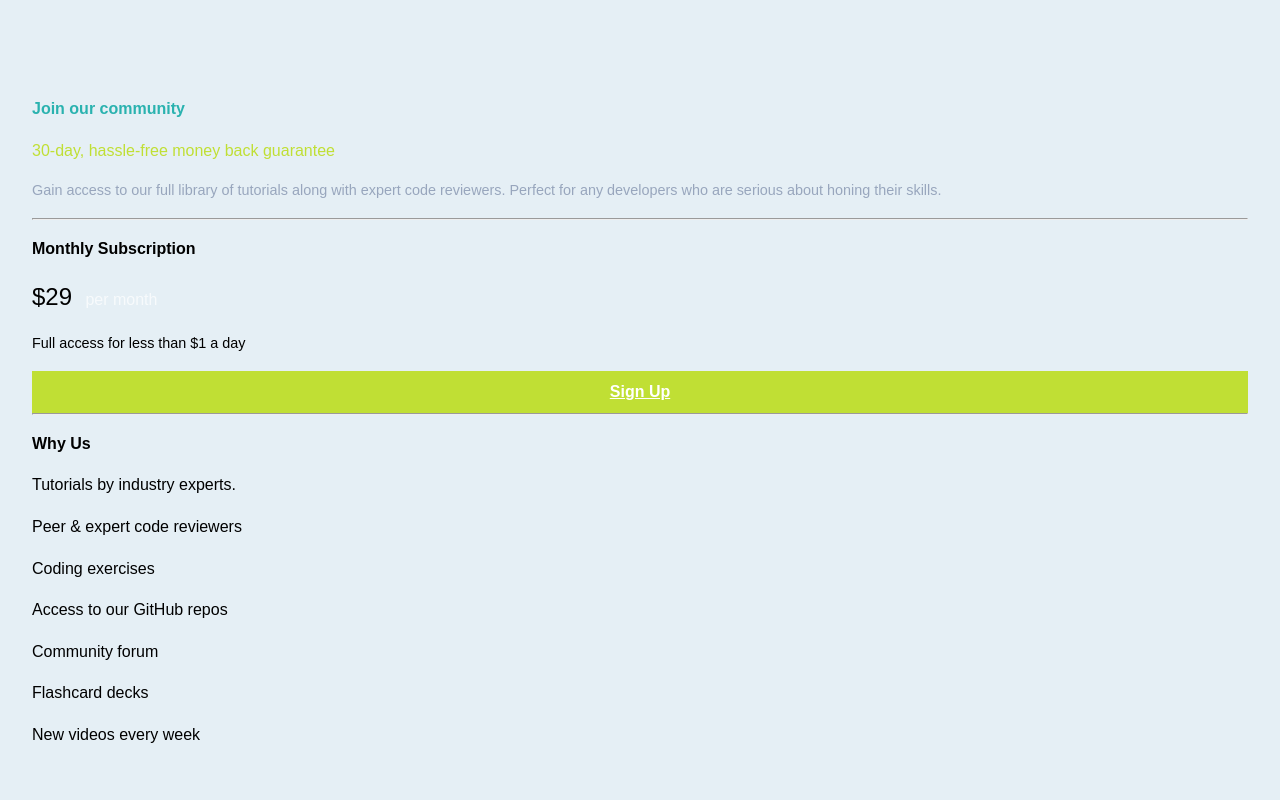
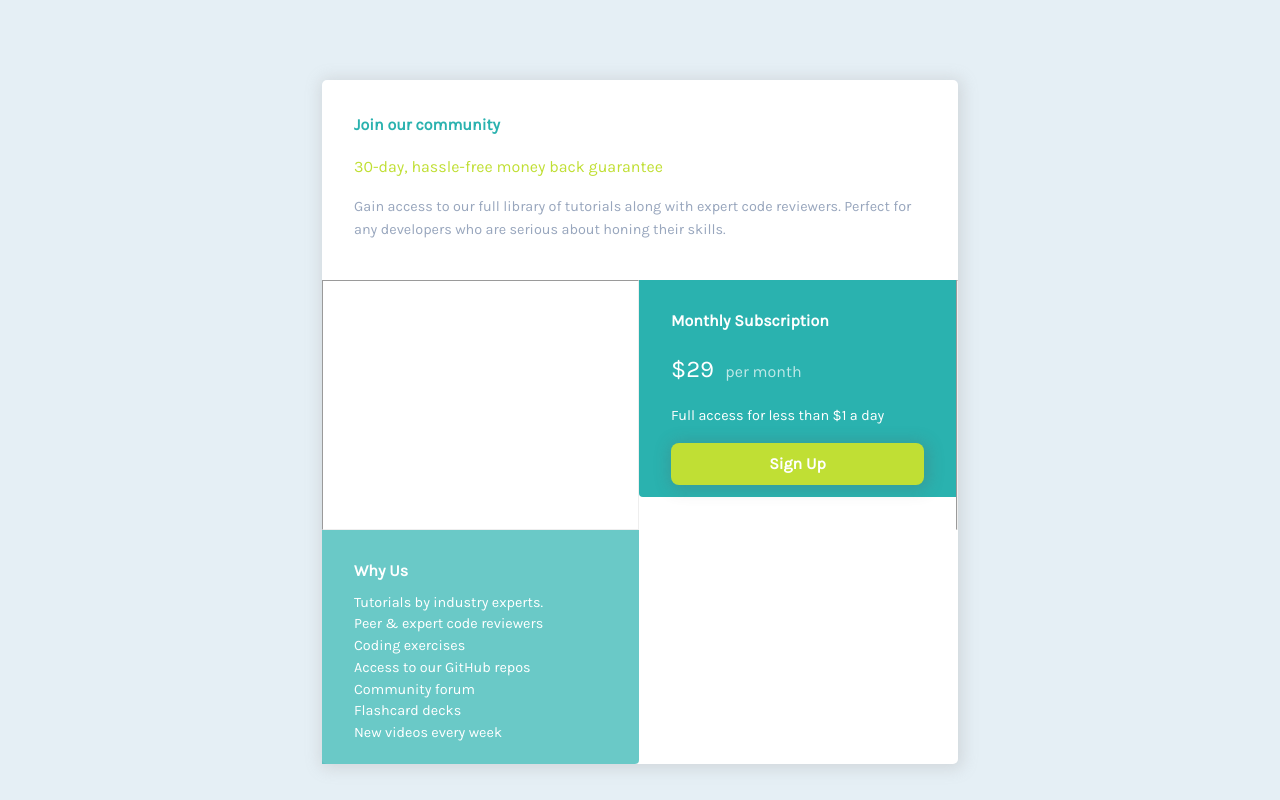
Before and after one commit to Lazxrus/Lazxrus.github.io, a plain HTML site: page index.html in a window 1280 px wide. Drawn offline with Linux system fonts and the light colour scheme.

Commit message:
CSS finished 1

```diff
--- a/css/styles.css
+++ b/css/styles.css
@@ -1,6 +1,6 @@
+@import url('https://fonts.googleapis.com/css?family=Karla&display=swap');
 
-
-:root{
+:root {
     --light-gray: hsl(204, 43%, 93%);
     --cyan: hsl(179, 62%, 43%);
     --off-cyan: hsla(179, 62%, 43%, 0.699);
@@ -8,14 +8,14 @@
     --grayish-blue: hsl(218, 22%, 67%);
 }
 
-*{
+* {
     margin: 0;
     padding: 0;
     box-sizing: border-box;
     line-height: 1.6;
 }
 
-body{
+body {
     font-family: 'Karla', sans-serif;
     background: var(--light-gray);
     height: 100vh;
@@ -27,9 +27,9 @@ h4, p {
 }
 
 .primary {color: var(--cyan); }
-.secondary {color: var(--bright-yellow); }
-.gray {color: var(--grayish-blue); }
-.off-white{color: rgba(255, 255, 255, 0.705); }
+.secondary {color: var(--bright-yellow);}
+.gray {color: var(--grayish-blue);}
+.off-white{color: rgba(255, 255, 255, 0.705);}
 
 .large-text{font-size: 1.5rem;}
 .small-text{font-size: .9rem;}
@@ -40,5 +40,77 @@ h4, p {
     font-weight: 600;
     width: 100%;
     background: var(--bright-yellow);
-    padding: .5rem;
+    padding: .5rem 1.25rem;
+    text-decoration: none;
+    border-radius: 8px;
+    box-shadow: .1rem .1rem .9rem .2rem rgba(92, 90, 90, 0.25);
 }
+
+.btn:hover{
+    background: var(--light-gray);
+    color: var(--cyan);
+}
+
+.container{
+    background: white;
+    border-radius: 5px;
+    box-shadow: .1rem .1rem .9rem .2rem rgba(150, 148, 148, 0.25);
+}
+
+.container #main-header{
+    padding: 15rem 1rem;
+}
+
+.container #price{
+    background: var(--cyan);
+    padding: .15rem 1rem .5rem 1rem;
+    color: #fff;
+    line-height: 0;
+    border-bottom-left-radius: 4px;
+}
+
+.container .why-us {
+    background: var(--off-cyan);
+    padding: .15rem 1rem .5rem 1rem;
+    color: #fff;
+    line-height: 0;
+    border-bottom-right-radius: 4px;
+}
+
+.container .why-us p{
+    font-size: .9rem;
+    line-height: .15;
+    color: rgba (255, 255, 255, 0.705);
+}
+
+@media screen and (min-width: 549px) {
+
+    body{
+        max-width: 700px;
+        margin: 0 auto;
+    }
+
+    .container{
+        display: grid;
+        grid-template-columns: 1fr 1fr;
+        grid-template-rows: 200px 250px;
+    }
+
+    .container #main-header{
+        grid-column: 1 /span 3;
+        padding: 1rem 2rem;
+        justify-content: center;
+    }
+
+    .container #price{
+        padding: .75rem 2rem;
+    }
+
+    .container .why-us{
+        padding: .75rem 2rem;
+    }
+
+    .container .why-us p{
+        line-height: .4;
+    }
+}
```
